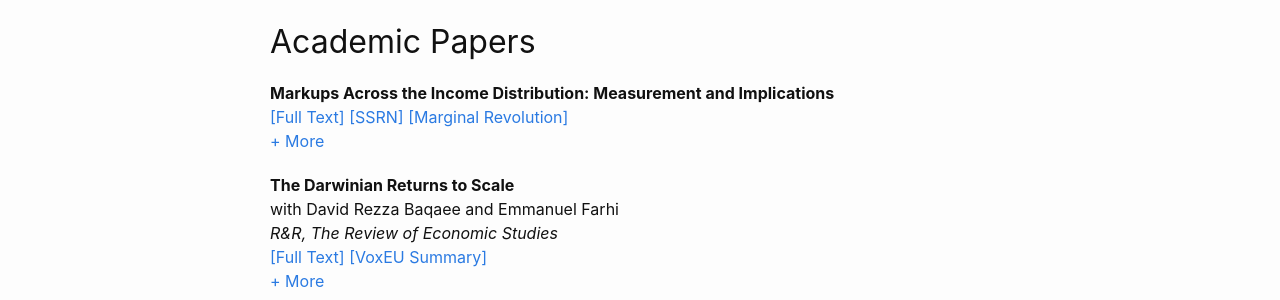
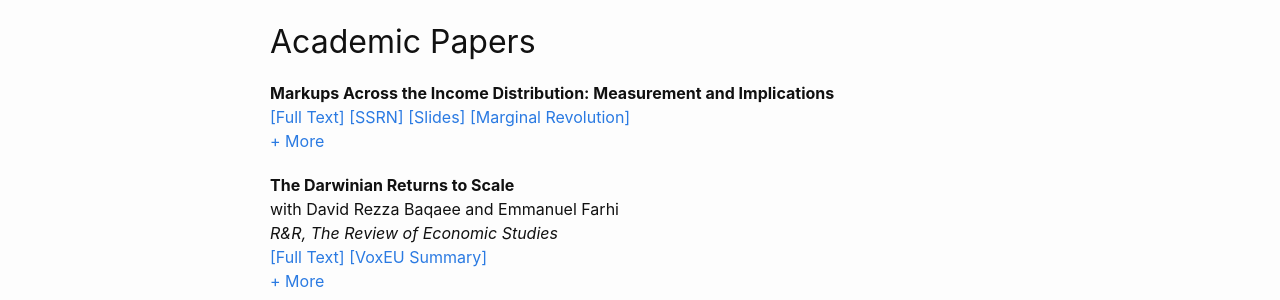
Before and after one commit to kunalsangani/kunalsangani.github.io, a Jekyll site: the page built from research.markdown, in a window 1280 px wide. Shown: the part 182-482 px from the top of the page. Built offline with Jekyll 4.4.1, drawn with Linux system fonts in a browser that asks for light colours; nearby versions of some CDN libraries.

Commit message:
Slides link

```diff
--- a/_data/research.yml
+++ b/_data/research.yml
@@ -11,6 +11,9 @@
         - voxeu:
           name: SSRN
           href: https://papers.ssrn.com/sol3/papers.cfm?abstract_id=4092068
+        - slides:
+          name: Slides
+          href: https://kunalsangani.com/files/income_markups_slides_live.pdf
         - marginalrevolution:
           name: Marginal Revolution
           href: https://marginalrevolution.com/marginalrevolution/2022/06/rich-people-pay-higher-mark-ups.html
```
Also changed, not shown: 1 other file.
